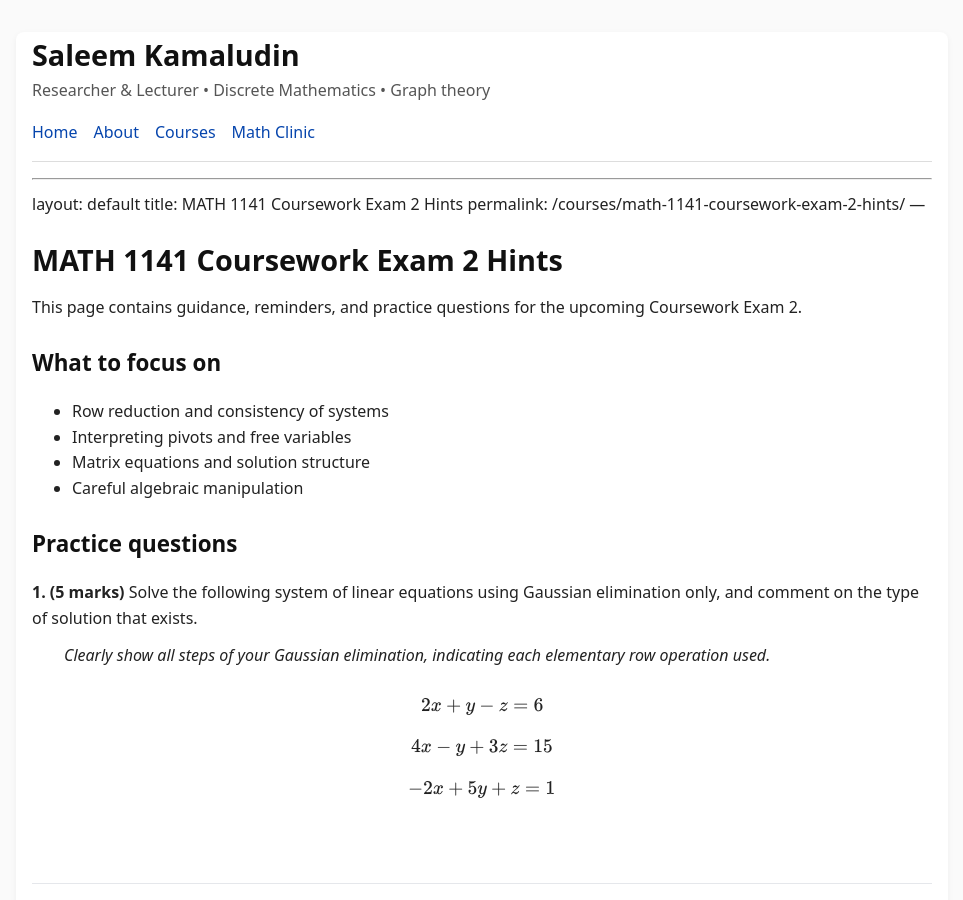
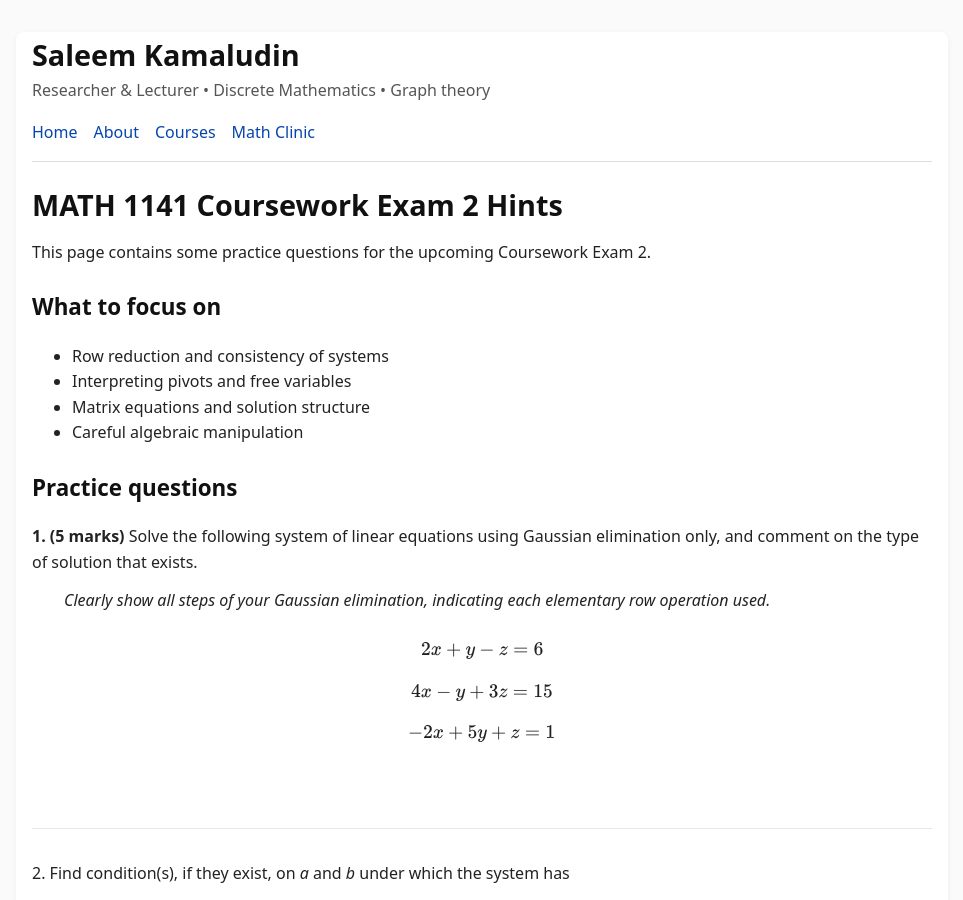
Before and after one commit to SaleemKamaludin/SaleemKamaludin.github.io, a Jekyll site: the page built from courses/math-1141-coursework-exam-2-hints.md, in a window 1280 px wide and 900 px high. Shown: the whole window, without its empty margins (158-1121 px from the left). Built offline with Jekyll 4.4.1, drawn with Linux system fonts in a browser that asks for light colours; our own code applies the rules of GitHub Pages for plain Markdown files.

Commit message:
Update math-1141-coursework-exam-2-hints.md

```diff
--- a/courses/math-1141-coursework-exam-2-hints.md
+++ b/courses/math-1141-coursework-exam-2-hints.md
@@ -1,14 +1,3 @@
-
-
-
-
-
-
-
-
-
-
-
 ---
 layout: default
 title: MATH 1141 Coursework Exam 2 Hints
@@ -38,7 +27,7 @@ permalink: /courses/math-1141-coursework-exam-2-hints/
 
 # MATH 1141 Coursework Exam 2 Hints
 
-This page contains guidance, reminders, and practice questions for the upcoming Coursework Exam 2.
+This page contains some practice questions for the upcoming Coursework Exam 2.
 
 ## What to focus on
 - Row reduction and consistency of systems
```
